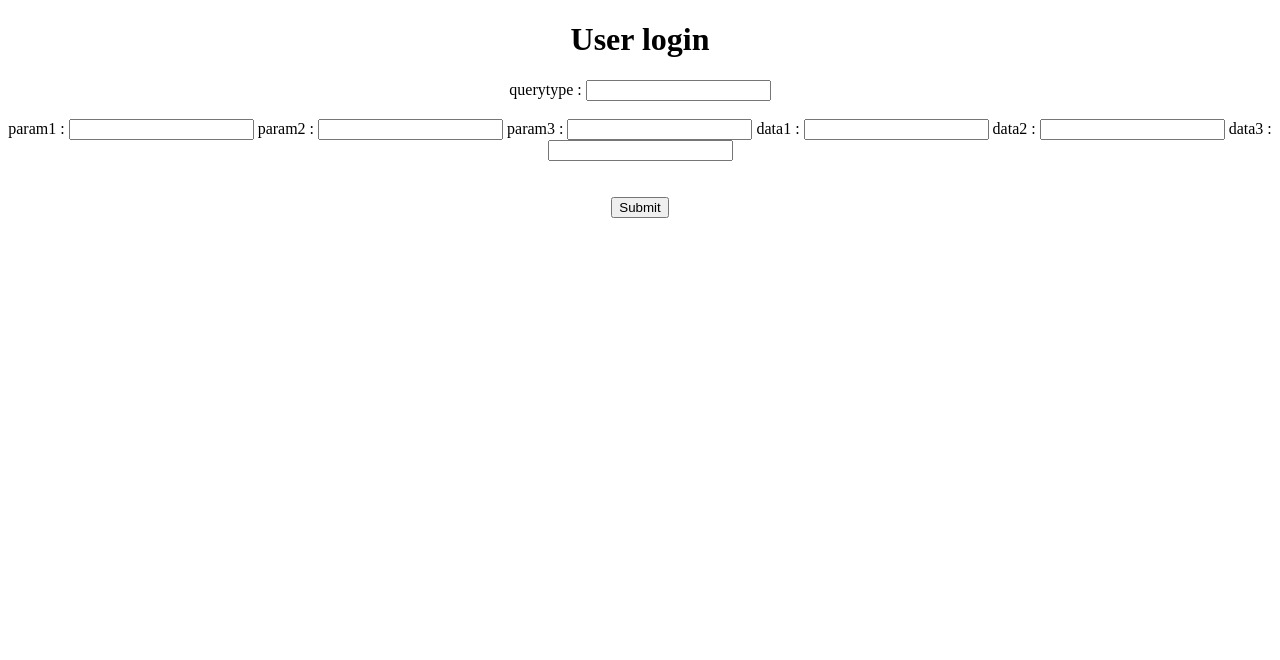
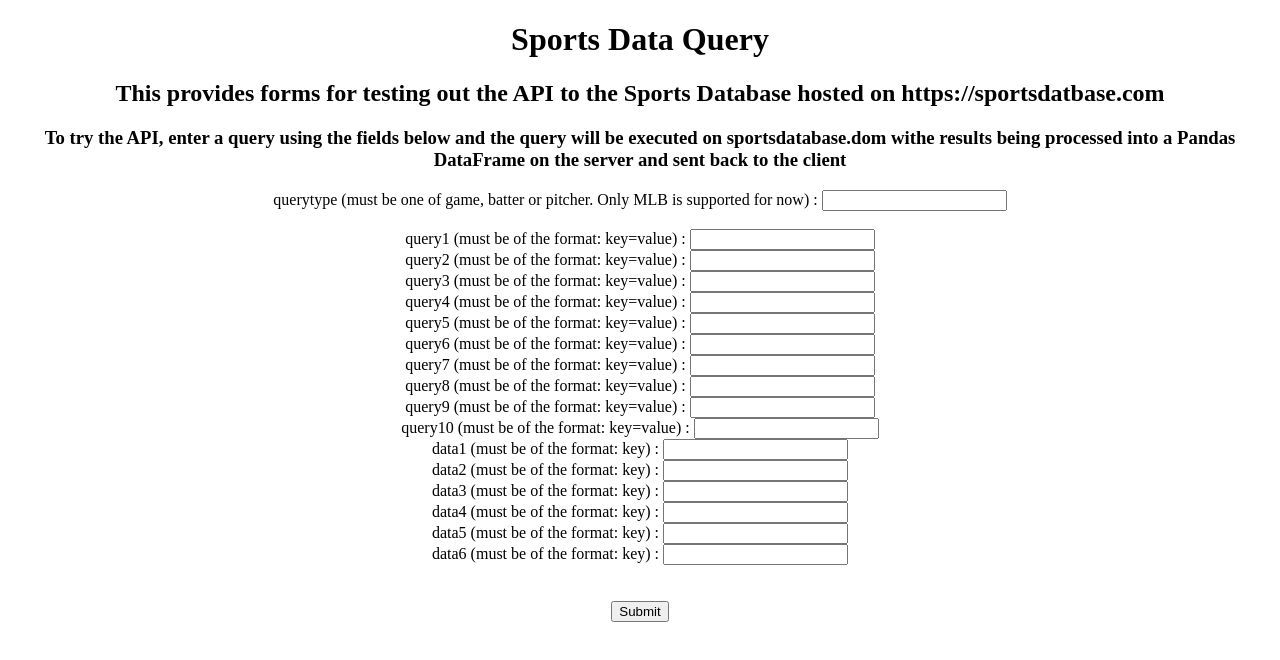
Before and after one commit to roberto-molinari/stats-proxy-server, a plain HTML site: page forms.html in a window 1280 px wide. Drawn offline with Linux system fonts and the light colour scheme.

Commit message:
-enabling more (up to 10) query params and data results in the UI and backing python

```diff
--- a/forms.html
+++ b/forms.html
@@ -1,20 +1,48 @@
 <!DOCTYPE html>
 <html>
 <head>
-    <title>A simple form demonstration</title>
+    <title>Sports Data Query Language API Test page</title>
 </head>
 <body>
     <div style="text-align:center;">
-        <h1>User login</h1>
+        <h1>Sports Data Query</h1>
+	<h2>This provides forms for testing out the API to the Sports Database hosted on https://sportsdatbase.com</h2>
+	<h3>To try the API, enter a query using the fields below and the query will be executed on sportsdatabase.dom withe results being processed into a Pandas DataFrame on the server and sent back to the client</h3>
         <form action="/cgi-bin/stats-proxy-server.py" method="get">
-            querytype  :  <input type="text" name="username" style="text-align:center;">
-            <br><br>
-            param1   :  <input type="text" name="param1" style="text-align:center;">
-            param2   :  <input type="text" name="param2" style="text-align:center;">
-	    param3   :  <input type="text" name="param3" style="text-align:center;">
-	    data1    :  <input type="text" name="data1" style="text-align:center;">
-	    data2    :  <input type="text" name="data2" style="text-align:center;">
-	    data3    :  <input type="text" name="data3" style="text-align:center;">
+            querytype (must be one of game, batter or pitcher. Only MLB is supported for now)  :  <input type="text" name="querytype" style="text-align:center;">
+	<br>
+	<br>
+            query1 (must be of the format: key=value) : <input type="text" name="query1" style="text-align:center;">
+	<br>
+            query2 (must be of the format: key=value)  :  <input type="text" name="query2" style="text-align:center;">
+	<br>
+	    query3 (must be of the format: key=value)  :  <input type="text" name="query3" style="text-align:center;">
+	<br>
+	    query4 (must be of the format: key=value)  :  <input type="text" name="query43" style="text-align:center;">
+	<br>
+	    query5 (must be of the format: key=value)  :  <input type="text" name="query5" style="text-align:center;">
+	<br>
+	    query6 (must be of the format: key=value)  :  <input type="text" name="query6" style="text-align:center;">
+	<br>
+	    query7 (must be of the format: key=value)  :  <input type="text" name="query7" style="text-align:center;">
+	<br>
+	    query8 (must be of the format: key=value)  :  <input type="text" name="query8" style="text-align:center;">
+	<br>
+	    query9 (must be of the format: key=value)  :  <input type="text" name="query9" style="text-align:center;">
+	<br>
+	    query10 (must be of the format: key=value)  :  <input type="text" name="query10" style="text-align:center;">
+	<br>
+            data1  (must be of the format: key)  :  <input type="text" name="data1" style="text-align:center;">
+	<br>
+            data2  (must be of the format: key)  :  <input type="text" name="data2" style="text-align:center;">
+	<br>
+	    data3  (must be of the format: key)  :  <input type="text" name="data3" style="text-align:center;">
+        <br>
+            data4  (must be of the format: key)  :  <input type="text" name="data4" style="text-align:center;">
+	<br>
+            data5  (must be of the format: key)  :  <input type="text" name="data5" style="text-align:center;">
+	<br>
+	    data6  (must be of the format: key)  :  <input type="text" name="data6" style="text-align:center;">
 <br><br><br>
             <input type="submit" value="Submit">
         </form>
```
Also changed, not shown: 1 other file.
